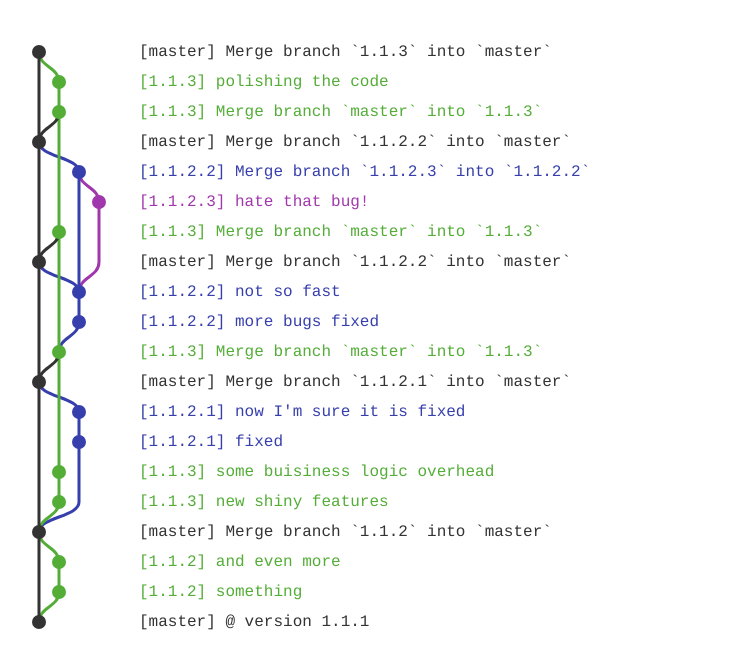
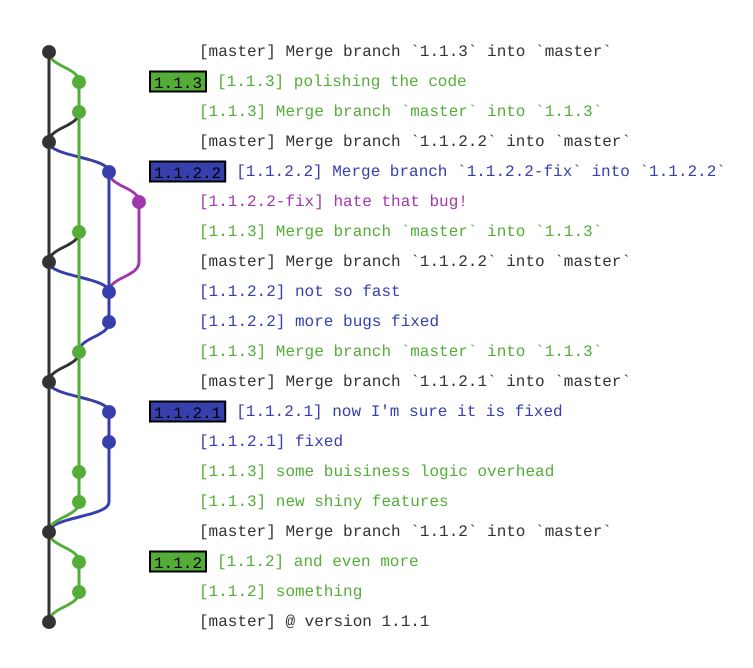
Before and after one commit to rliskovenko/git-worflow, a plain HTML site: page index.html in a window 1280 px wide. Shown: the whole page, without its empty margins (3-756 px from the left). Drawn offline with Linux system fonts and the light colour scheme.

Commit message:
Polishing, tags on release-ready commits;

```diff
--- a/index.html
+++ b/index.html
@@ -10,9 +10,10 @@
 <script type="text/javascript" >
 var ggTmpl = {
 	colors:[ "#333333", "#53ad37", "#373fad", "#a137ad" ],
-	branch: { lineWidth: 3, spacingX: 20, showLabel: false},
+	branch: { lineWidth: 3, spacingX: 30, showLabel: false},
 	commit: {
 		spacingY: 30,
+		widthExtension: 30,
 		dot: { size: 7 },
 		message: { displayAuthor: false, displayBranch: true, displayHash: false, font: 'normal 12pt Courier' }
 	}
@@ -26,14 +27,14 @@ var master = gg.branch('master');
 master.commit('@ version 1.1.1');
 
 var v1_1_2 = master.branch('1.1.2');
-v1_1_2.commit('something').commit('and even more');
+v1_1_2.commit('something').commit('and even more').tag('1.1.2');
 v1_1_2.merge(master);
 
 var v1_1_3 = master.branch({name:'1.1.3',column:1});
 v1_1_3.commit('new shiny features').commit('some buisiness logic overhead');
 
 var fix1 = master.branch({name:'1.1.2.1',column:2});
-fix1.commit('fixed').commit('now I\'m sure it is fixed');
+fix1.commit('fixed').commit('now I\'m sure it is fixed').tag('1.1.2.1');
 fix1.merge(master);
 master.merge(v1_1_3);
 
@@ -42,13 +43,13 @@ fix2.commit('more bugs fixed').commit('not so fast');
 fix2.merge(master);
 master.merge(v1_1_3);
 
-var fix2fix = fix2.branch({name:'1.1.2.3',column:3});
+var fix2fix = fix2.branch({name:'1.1.2.2-fix',column:3});
 fix2fix.commit('hate that bug!');
-fix2fix.merge(fix2);
-fix2.merge(master);
+fix2fix.merge(fix2)
+fix2.merge(master).tag('1.1.2.2');
 master.merge(v1_1_3);
 
-v1_1_3.commit('polishing the code');
+v1_1_3.commit('polishing the code').tag('1.1.3');
 v1_1_3.merge(master);
 
 </script>
```
Also changed, not shown: 1 other file.
